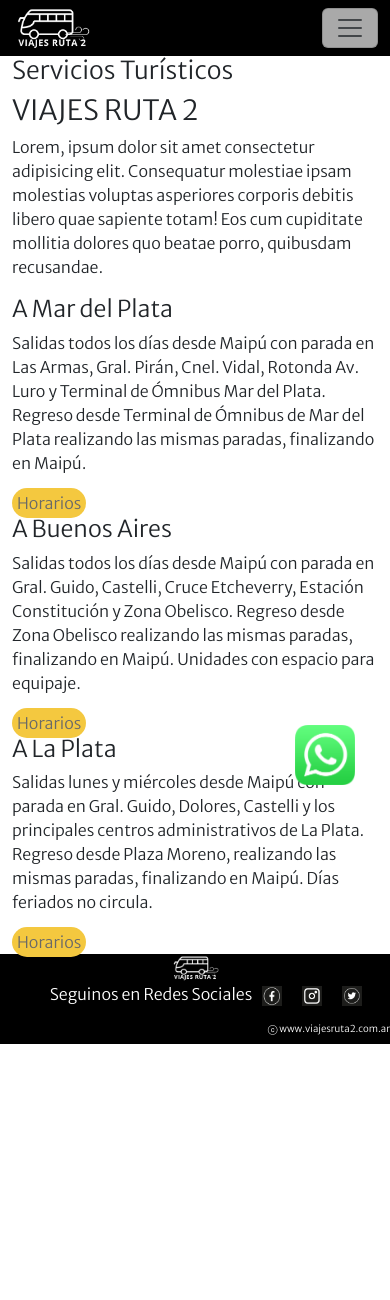
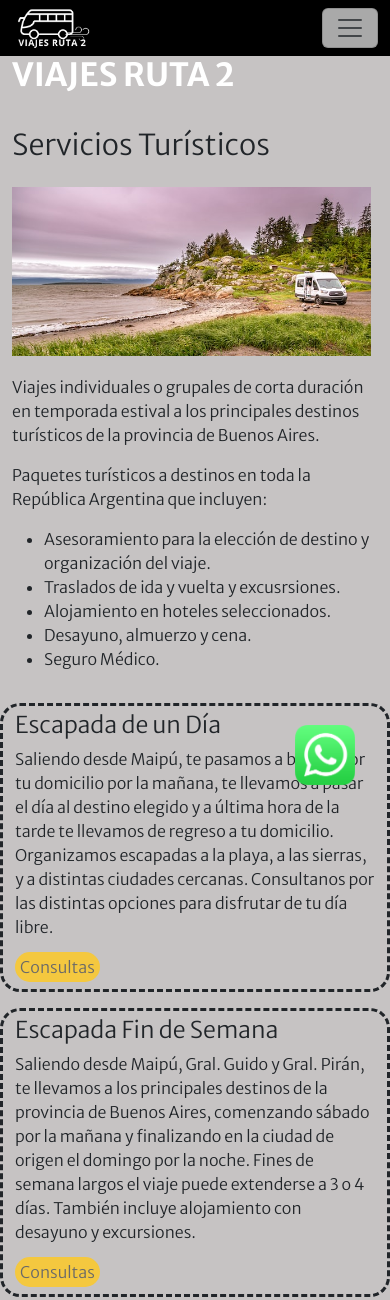
Before and after one commit to Nacho114web/proyecto_coder_viajesruta2, a website: page pages/turismo.html in a window 390 px wide. Shown: the top 1300 px of the page. Before the commit the page ends 1044 px from the top, so only its background shows below. Drawn offline with nearby package versions, Linux system fonts and the light colour scheme; a web font is replaced by a local one.

Commit message:
agrego estilos y media queries página Turismo

```diff
--- a/pages/turismo.html
+++ b/pages/turismo.html
@@ -60,30 +60,41 @@
 
     <!-------GRILLA BOOTSTRAP PARA LA SECCIÓN PRINCIPAL DE ESTA PÁGINA-->
     <section class="container">
-      <div class="row ">
+      <div class="row gap-0 row-gap-3">
+        <div class="nombreEmpresaTurismo col-12 col-md-6 ">
+          <h1>VIAJES RUTA 2</h1>
+        </div>
         <div class="tituloTurismo col-12 col-md-6">
           <h2>Servicios Turísticos</h2>
         </div>
-        <div class="nombreEmpresaTurismo col-12 col-md-6 ">
-          <h1>VIAJES RUTA 2</h1>
+        <div class="imagenTurismo col-12 col-md-6 col-lg-6">
+          <img src="../images/img_pag_turismo2.jpg" alt="minibus estacionado en la playa">
         </div>
-        <div class="parrafoTurismo col-12 col-md-12 col-lg-12">
-          <p>Lorem, ipsum dolor sit amet consectetur adipisicing elit. Consequatur molestiae ipsam molestias voluptas asperiores corporis debitis libero quae sapiente totam! Eos cum cupiditate mollitia dolores quo beatae porro, quibusdam recusandae.</p>
-        </div>
-        <div class="cardTurismo mtb-1 col-12 col-md-6 col-lg-4">
-          <h3>A Mar del Plata</h3>
-          <p>Salidas todos los días desde Maipú con parada en Las Armas, Gral. Pirán, Cnel. Vidal, Rotonda Av. Luro y Terminal de Ómnibus Mar del Plata. Regreso desde Terminal de Ómnibus de Mar del Plata realizando las mismas paradas, finalizando en Maipú.</p>
-          <a class="button" href="">Horarios</a>
-        </div>
-        <div class="cardTurismo mtb-1 col-12 col-md-6 col-lg-4">
-          <h3>A Buenos Aires</h3>
-          <p>Salidas todos los días desde Maipú con parada en Gral. Guido, Castelli, Cruce Etcheverry, Estación Constitución y Zona Obelisco. Regreso desde Zona Obelisco realizando las mismas paradas, finalizando en Maipú. Unidades con espacio para equipaje.</p>
-          <a class="button" href="">Horarios</a>
+        <div class="parrafoTurismo col-12 col-md-6 col-lg-6">
+          <p>Viajes individuales o grupales de corta duración en temporada estival a los principales destinos turísticos de la provincia de Buenos Aires.</p>
+          <p>Paquetes turísticos a destinos en toda la República Argentina que incluyen:</p>
+          <ul>
+            <li>Asesoramiento para la elección de destino y organización del viaje.</li>
+            <li>Traslados de ida y vuelta y excusrsiones.</li>
+            <li>Alojamiento en hoteles seleccionados.</li>
+            <li>Desayuno, almuerzo y cena.</li>
+            <li>Seguro Médico.</li>
+          </ul>
         </div>
         <div class="cardTurismo col-12 col-md-6 col-lg-4">
-          <h3>A La Plata</h3>
-          <p>Salidas lunes y miércoles desde Maipú con parada en Gral. Guido, Dolores, Castelli y los principales centros administrativos de La Plata. Regreso desde Plaza Moreno, realizando las mismas paradas, finalizando en Maipú. Días feriados no circula.</p>
-          <a class="button" href="">Horarios</a>
+          <h3>Escapada de un Día</h3>
+          <p>Saliendo desde Maipú, te pasamos a buscar por tu domicilio por la mañana, te llevamos a pasar el día al destino elegido y a última hora de la tarde te llevamos de regreso a tu domicilio. Organizamos escapadas a la playa, a las sierras, y a distintas ciudades cercanas. Consultanos por las distintas opciones para disfrutar de tu día libre.</p>
+          <a class="button" href="">Consultas</a>
+        </div>
+        <div class="cardTurismo col-12 col-md-6 col-lg-4">
+          <h3>Escapada Fin de Semana</h3>
+          <p>Saliendo desde Maipú, Gral. Guido y Gral. Pirán, te llevamos a los principales destinos de la provincia de Buenos Aires, comenzando sábado por la mañana y finalizando en la ciudad de origen el domingo por la noche. Fines de semana largos el viaje puede extenderse a 3 o 4 días. También incluye alojamiento con desayuno y excursiones.</p>
+          <a class="button" href="">Consultas</a>
+        </div>
+        <div class="cardTurismo col-12 col-md-6 col-lg-4">
+          <h3>Paquetes Todo Incluido</h3>
+          <p>Ideal para disfrutar de tus vacaciones por Argentina sin preocuparte por organizar el viaje. Te ayudamos a elegir el destino y las actividades a realizar de acuerdo a tus intereses. El paquete incluye traslados en minibus ejecutivo con butacas reclinables y espacio para equipaje, alojamiento en hoteles seleccionados, comidas y seguro médico.</p>
+          <a class="button" href="">Consultas</a>
         </div>
 
       </div>
--- a/style/scss/partials/global/_mediaQueries.scss
+++ b/style/scss/partials/global/_mediaQueries.scss
@@ -17,7 +17,7 @@
             align-self: flex-end;
             color: white;
             font-size: 0.6rem;
-            order:3;
+            order: 3;
         }
 
         ul {
@@ -162,6 +162,7 @@
             font-size: 1.8rem;
         }
     }
+}
 
 /* página Contacto */
 @media screen and (max-width:576px) {
@@ -188,6 +189,7 @@
     .parrafoForm p {
         font-size: 1.2rem;
     }
+
     label {
         font-size: 0.8rem;
     }
@@ -214,4 +216,19 @@
         width: 80vw;
     }
 }
+
+/* página Turismo */
+@media screen and (max-width:$breakpointMobile) {
+    .nombreEmpresaTurismo {
+        h1 {
+            font-size: 2rem;
         }
+    }
+
+    .tituloTurismo {
+        h2 {
+            font-size: 1.8rem;
+        }
+    }
+
+}
--- a/style/scss/partials/pages/_inicio.scss
+++ b/style/scss/partials/pages/_inicio.scss
@@ -81,7 +81,6 @@
      }
 
      p {
-        text-align: justify;
         margin-top: 10px;
         padding: 0px 10px;
      }
--- a/style/scss/partials/pages/_servicios.scss
+++ b/style/scss/partials/pages/_servicios.scss
@@ -1,6 +1,6 @@
 /*-------------------------ESTILOS PÁGINA SERVICIOS-------------------------------------*/
 .bodyPaginaServicios {
-    background-color: map-get($colores, colorFondoPrincipal);
+   background-color: map-get($colores, colorFondoPrincipal);
  }
 
  /*estilos para personalizar contenido de grilla Bootstrap*/
@@ -29,12 +29,6 @@
         padding-top: 5px;
      }
 
-     p {
-        text-align: justify;
-     }
 
-     a {
-        padding-bottom: 5px;
-     }
 
- }
+   }
--- a/style/scss/partials/pages/_turismo.scss
+++ b/style/scss/partials/pages/_turismo.scss
@@ -0,0 +1,43 @@
+/*-------------------------ESTILOS PÁGINA TURISMO-------------------------------------*/
+main {
+    padding-bottom:20px;
+    background-color: map-get($colores, colorFondoPrincipal);
+ }
+
+ /*estilos para personalizar contenido de grilla Bootstrap*/
+ .nombreEmpresaTurismo {
+
+    h1{
+    color: white;
+    font-weight: bold;
+    font-size: 4rem;
+    }
+ }
+
+ .tituloTurismo {
+
+    h2{
+    font-size: 3rem;
+    padding-top: 10px;
+    }
+ }
+
+ .imagenTurismo{
+    img{
+        width: 98%;
+        height: 98%;
+        object-fit: cover;
+    }
+ }
+
+ .cardTurismo{
+    border-style: dashed,;
+    border-radius: 20px;
+    padding-bottom: 10px;
+
+    h3{
+        padding-top: 5px;
+    }
+
+
+ }
```
Also changed, not shown: index.html (+1 -1 lines), pages/servicios.html (+4 -4 lines), images/img_pag_turismo.jpg (added), images/img_pag_turismo2.jpg (added), style/css/style.css, 1 other file. Lines whose indentation alone changed are shown as unchanged.
